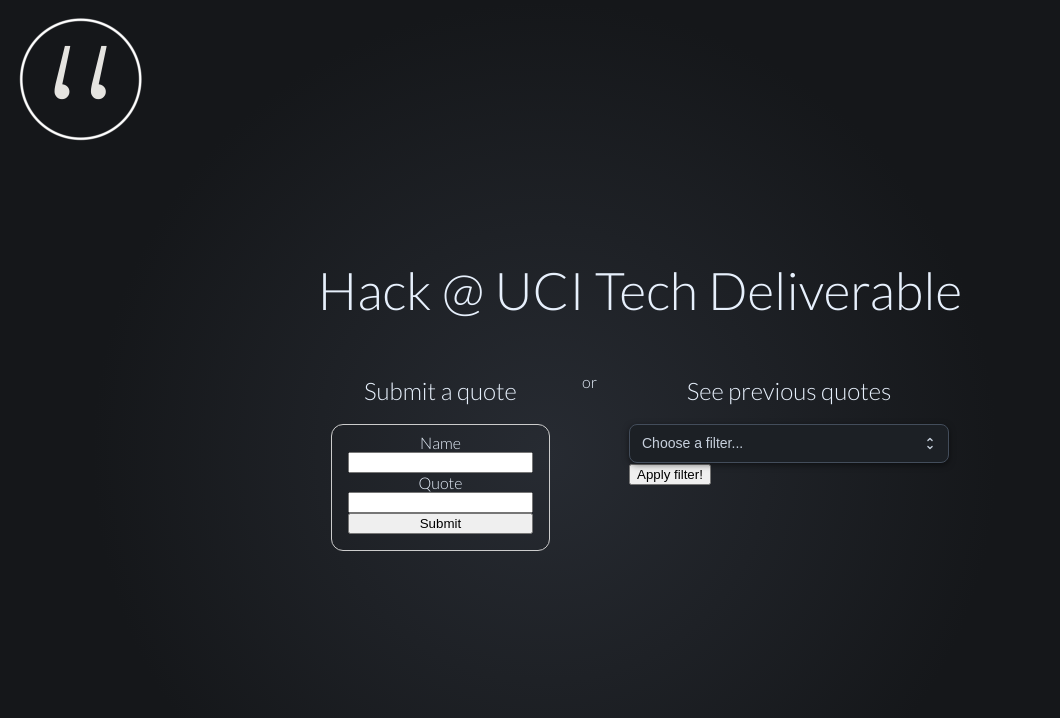
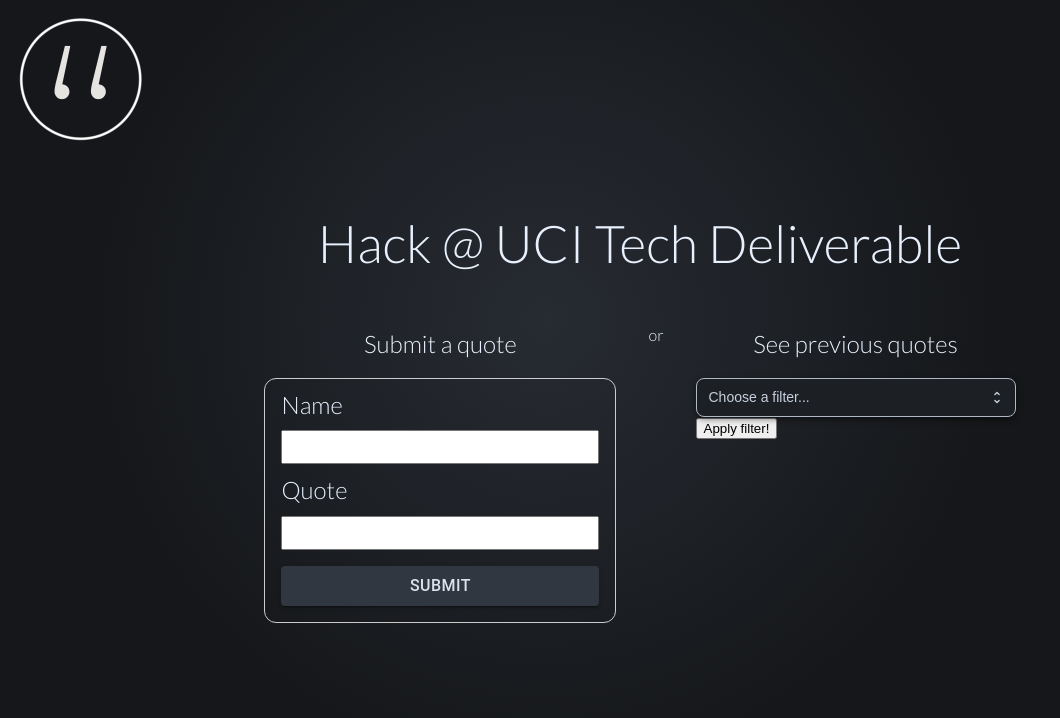
Before and after one commit to IanWearsHat/Hack2023Deliverable, a React (Vite) app in the folder frontend/: page / in a window 1280 px wide. Shown: the top 718 px of the page, without its empty margins (0-1060 px from the left). Built offline with nearby package versions, Linux system fonts and the light colour scheme.

Commit message:
styled input form

```diff
--- a/frontend/src/App.css
+++ b/frontend/src/App.css
@@ -11,7 +11,7 @@
     display: flex;
     flex-direction: column;
     align-items: center;
-    padding-top: 14rem;
+    justify-content: center;
     width: 100vw;
     height: 100vh;
 
--- a/frontend/src/App.jsx
+++ b/frontend/src/App.jsx
@@ -69,7 +69,7 @@
 
 	return (
 		<div className="App">
-			<img src="../public/quotebook.png"/>
+			<img src="./quotebook.png"/>
 
 			<QuoteInput
 				className="quoteInput"
--- a/frontend/src/components/AgeDropdown/AgeDropdown.jsx
+++ b/frontend/src/components/AgeDropdown/AgeDropdown.jsx
@@ -6,7 +6,7 @@
 import { styled } from '@mui/system';
 import UnfoldMoreRoundedIcon from '@mui/icons-material/UnfoldMoreRounded';
 
-import './AgeDropdown.module.css';
+import styles from './AgeDropdown.module.css';
 
 export default function AgeDropdown({onOptionClicked}) {
   return (
@@ -14,7 +14,6 @@
       <Select
         placeholder="Choose a filter..."
         id="named-select"
-        name="demo-select"
         onChange={(event, child) => {
           onOptionClicked(child);
         }}
@@ -88,7 +87,7 @@
   text-align: left;
   line-height: 1.5;
   background: ${grey[900]};
-  border: 1px solid ${grey[700]};
+  border: 1px solid ${grey[400]};
   color: ${grey[300]};
   box-shadow: 0px 2px 6px ${
     'rgba(0,0,0, 0.50)'
--- a/frontend/src/components/QuoteForm/QuoteForm.jsx
+++ b/frontend/src/components/QuoteForm/QuoteForm.jsx
@@ -1,4 +1,7 @@
 import { useState } from "react";
+
+import { styled } from '@mui/material/styles';
+import Button from '@mui/material/Button';
 
 import styles from './QuoteForm.module.css';
 
@@ -29,6 +32,17 @@
         setInputQuoteText('');
     };
 
+    const StyledButton = styled(Button)(({ theme }) => ({
+        fontSize: '16px',
+        marginTop: '1rem',
+        color: '#DAE2ED',
+        backgroundColor: '#303740',
+        '&:hover': {
+            color: '#303740',
+            backgroundColor: '#E5EAF2',
+        },
+    }));
+
 
     return (
         <form className={styles.quoteForm} onSubmit={handleSubmit} action="/api/quote" method="post">
@@ -50,7 +64,7 @@
                 onChange={e => setInputQuoteText(e.target.value)}
                 required
             />
-            <button type="submit">Submit</button>
+            <StyledButton className={styles.submitButton} variant="contained" type="submit">Submit</StyledButton>
         </form>
     );
 }
--- a/frontend/src/components/QuoteForm/QuoteForm.module.css
+++ b/frontend/src/components/QuoteForm/QuoteForm.module.css
@@ -2,7 +2,18 @@
     display: flex;
     flex-direction: column;
     padding: 1rem;
-    padding-top: 0.5rem;
+    padding-top: 0;
     border: 1px solid rgb(204, 204, 204);
     border-radius: 12px;
 }
+
+label {
+    font-size: 24px;
+    text-align: left;
+    margin: 0.7rem;
+    margin-left: 0;
+}
+
+input {
+    font-size: 24px;
+}
--- a/frontend/src/index.css
+++ b/frontend/src/index.css
@@ -1,6 +1,23 @@
 :root {
 	font-family: 'Lato', system-ui, Avenir, Helvetica, Arial, sans-serif;
 	color: #e7f0fc;
+	--grey-50: #F3F6F9;
+	--grey-100: #E5EAF2;
+	--grey-200: #DAE2ED;
+	--grey-300: #C7D0DD;
+	--grey-400: #B0B8C4;
+	--grey-500: #9DA8B7;
+	--grey-600: #6B7A90;
+	--grey-700: #434D5B;
+	--grey-800: #303740;
+	--grey-900: #1C2025;
+
+	--blue-100: #DAECFF;
+	--blue-200: #99CCF3;
+	--blue-400: #3399FF;
+	--blue-500: #007FFF;
+	--blue-600: #0072E5;
+	--blue-900: #003A75;
 }
 
 html, body {
@@ -12,7 +29,7 @@
 	overflow-x: hidden;
 }
 
-h1, h2, label {
+h1, h2 {
     color: #e7f0fc;
     font-weight: 300;
     text-align: center;
@@ -22,12 +39,7 @@
     font-size: 52px;
 }
 
-.App {
-	/* height: 100vh; */
-	/* display: flex;
-	align-items: center;
-	justify-content: center; */
-}
+
 
 img {
     position: fixed;
```
